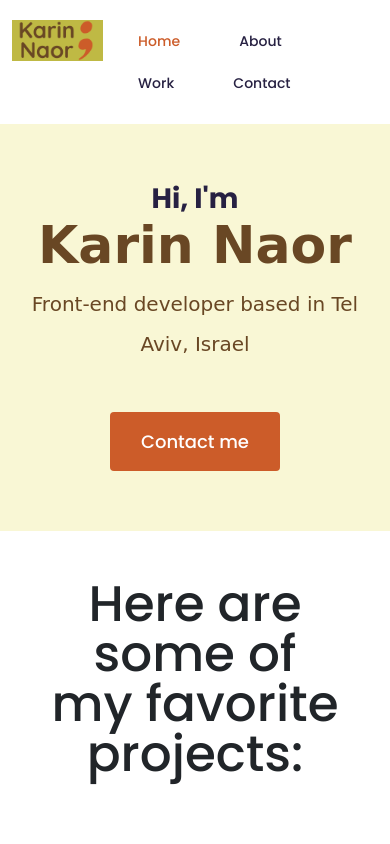
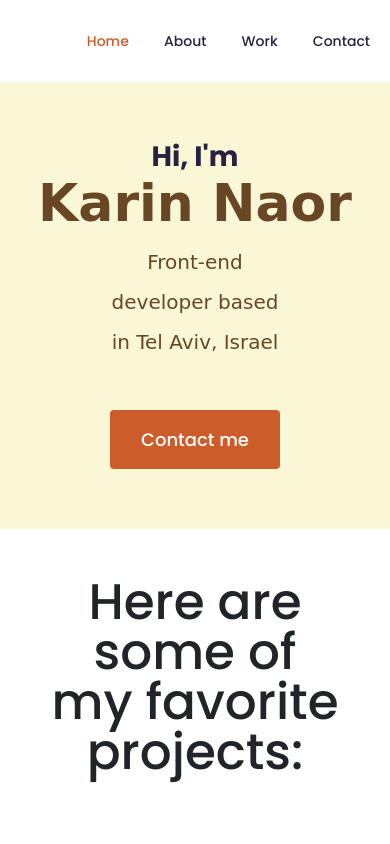
Before and after one commit to Karinnaor/portfoilio-project, a plain HTML site: page index.html in a window 390 px wide. Shown: the top 844 px of the page. Drawn offline with nearby package versions, Linux system fonts and the light colour scheme; a web font is replaced by a local one.

Commit message:
updated index's responsiveness for smaller screens

```diff
--- a/src/style.css
+++ b/src/style.css
@@ -239,3 +239,17 @@ footer .social-links a:hover {
     font-size: 14px;
   }
 }
+
+@media (max-width: 550px) {
+  .logo {
+    display: none;
+  }
+
+  nav li {
+    padding: 8px;
+  }
+
+  .hero h2 {
+    padding: 0px 80px;
+  }
+}
```
